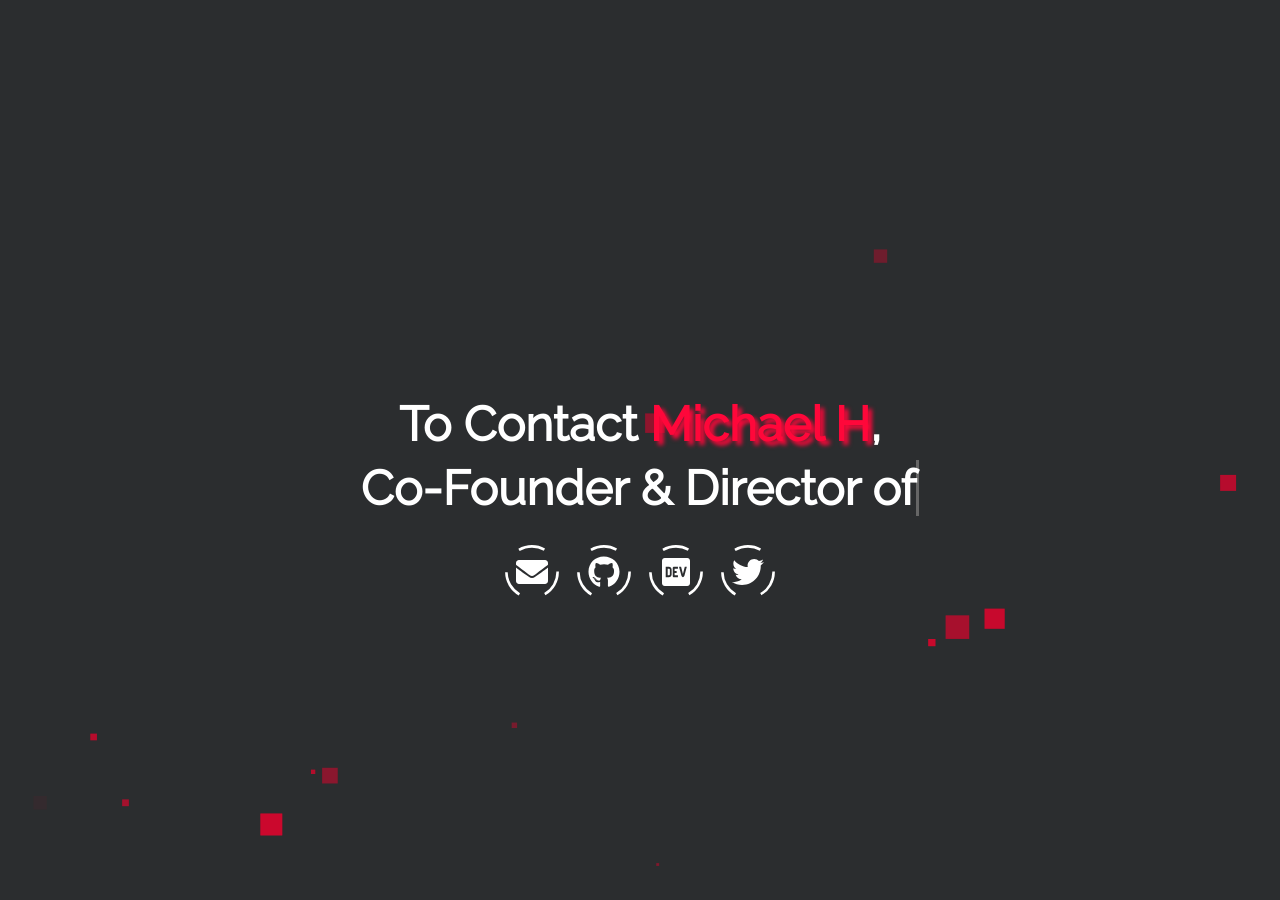
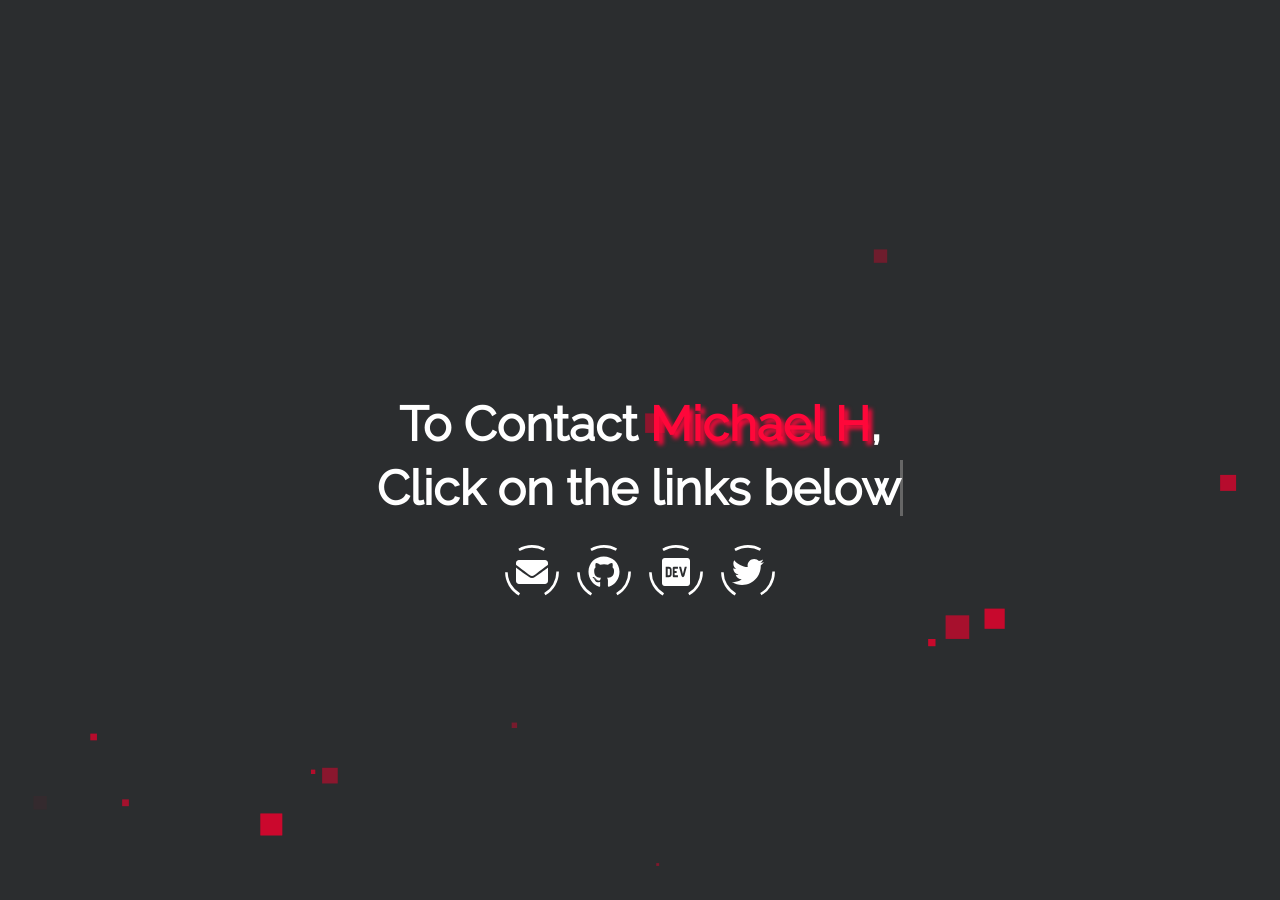
Before and after one commit to MichaelHDesigns/contact, a Jekyll site: the page built from index.html, in a window 1280 px wide and 900 px high. Built offline with Jekyll 4.4.1, drawn with Linux system fonts in a browser that asks for light colours.

Commit message:
Update _config.yml

```diff
--- a/_config.yml
+++ b/_config.yml
@@ -14,7 +14,7 @@ baseurl: "/profile"
 username: Michael H
 # typing_text: This will be typed before 'scroll down for more'.
 # > set this to your job title, e.g. Fullstack Developer
-typing_text: Co-Founder & Director of
+typing_text: Click on the links below
 # email: Your E-Mail address for the email button.
 email: devilking6105@gmail.com
 # For every social button you want to display, set your username or userid
```
